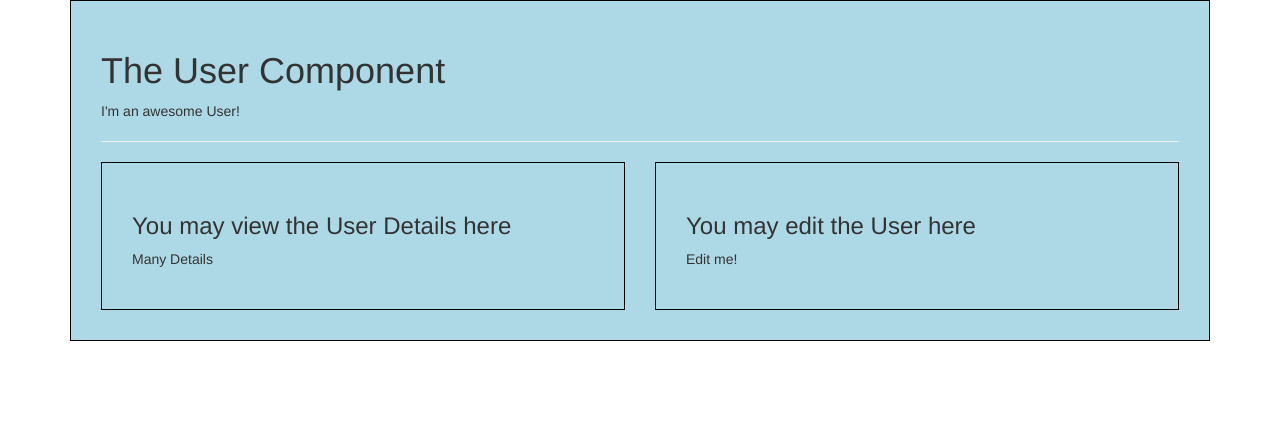
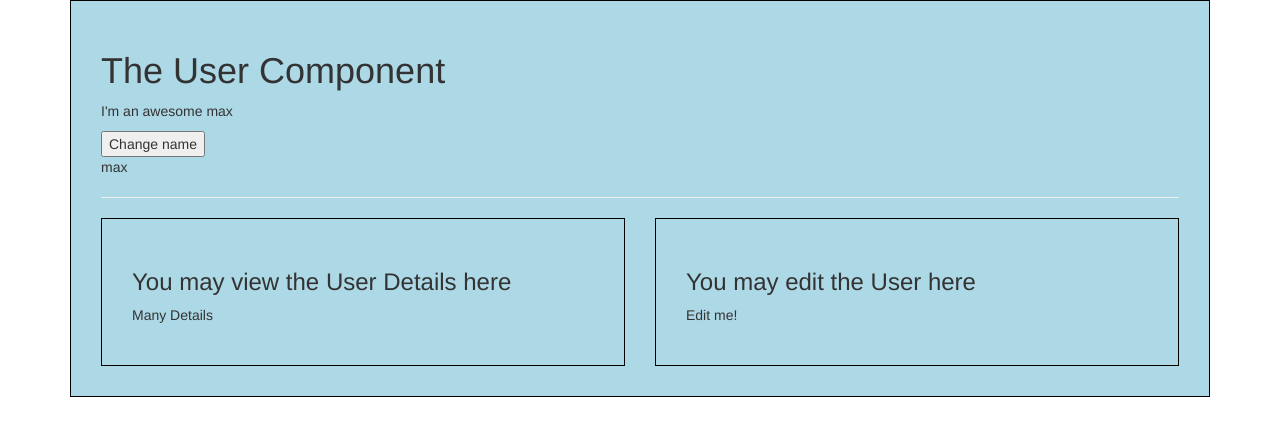
Before and after one commit to jacques-sounvi/TrainningVueJs, a Vue app: page / in a window 1280 px wide. Shown: the top 436 px of the page. Built offline with nearby package versions, Linux system fonts and the light colour scheme.

Commit message:
Use event to communicate with parent

```diff
--- a/src/components/User.vue
+++ b/src/components/User.vue
@@ -1,11 +1,13 @@
 <template>
     <div class="component">
         <h1>The User Component</h1>
-        <p>I'm an awesome User!</p>
+        <p>I'm an awesome {{name}}</p>
+        <button @click="ChangeName">Change name</button>
+        <p>{{name}}</p>
         <hr>
         <div class="row">
             <div class="col-xs-12 col-sm-6">
-                <app-user-detail></app-user-detail>
+                <app-user-detail :myName="name" @nameWasReset="name = $event"></app-user-detail>
             </div>
             <div class="col-xs-12 col-sm-6">
                 <app-user-edit></app-user-edit>
@@ -22,7 +24,18 @@
         components: {
             appUserDetail: UserDetail,
             appUserEdit: UserEdit
-        }
+        },
+         data(){
+           return{
+               name: 'max'
+           };
+       },
+       methods:{
+           ChangeName(){
+               this.name = 'Anna'
+           }
+
+       }
     }
 </script>
 
```
